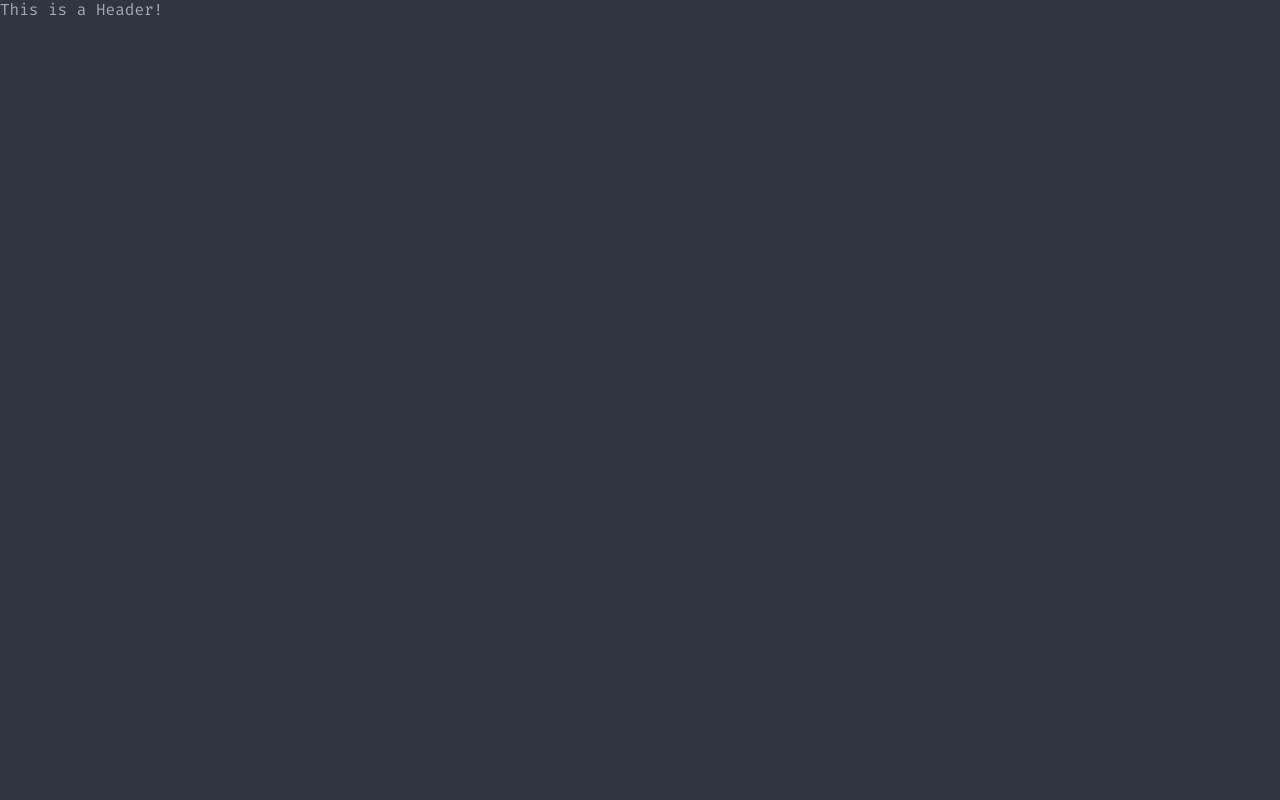
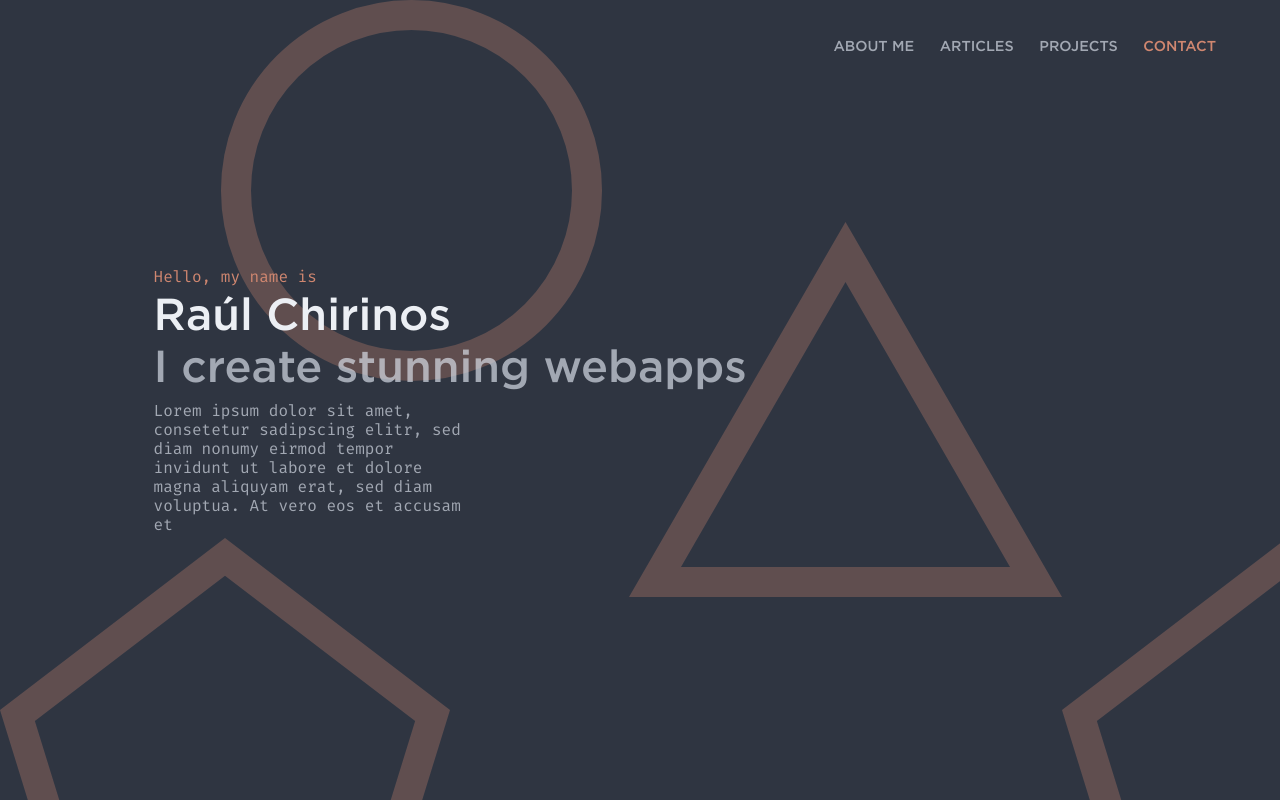
Before and after one commit to rjchirinos/portfoliov2, a React (Create React App) app: page / in a window 1280 px wide. Built offline with nearby package versions, Linux system fonts and the light colour scheme.

Commit message:
Add Navbar

```diff
--- a/src/App.scss
+++ b/src/App.scss
@@ -1,4 +1,5 @@
 * {
   margin: 0;
   padding: 0;
+  box-sizing: border-box;
 }
--- a/src/App.tsx
+++ b/src/App.tsx
@@ -1,7 +1,7 @@
-import React, { Fragment } from "react";
-import "./App.scss";
+import React, { Fragment } from 'react';
+import './App.scss';
 
-import Header from "./sections/Header";
+import Header from './sections/Header/Header';
 
 function App() {
   return (
--- /dev/null
+++ b/src/components/HeaderCont.tsx
@@ -0,0 +1,38 @@
+import React, { Fragment } from 'react';
+import styled from 'styled-components';
+
+const P = styled.p`
+  color: #d08770;
+  margin-bottom: 0.6rem;
+`;
+
+const Title = styled.h1`
+  margin-bottom: 0.6rem;
+  font-size: 2.8rem;
+`;
+
+const Subtitle = styled.h3`
+  margin-bottom: 0.6rem;
+  font-size: 2.8rem;
+  color: #d8dee9ad;
+`;
+
+const Description = styled.p`
+  width: 20%;
+  min-width: 310px;
+`;
+
+export default function HeaderCont(props: any) {
+  return (
+    <div>
+      <P>Hello, my name is</P>
+      <Title>Raúl Chirinos</Title>
+      <Subtitle>I create stunning webapps</Subtitle>
+      <Description>
+        Lorem ipsum dolor sit amet, consetetur sadipscing elitr, sed diam nonumy
+        eirmod tempor invidunt ut labore et dolore magna aliquyam erat, sed diam
+        voluptua. At vero eos et accusam et
+      </Description>
+    </div>
+  );
+}
--- /dev/null
+++ b/src/components/Navbar/MenuItem.tsx
@@ -0,0 +1,14 @@
+import React from 'react';
+import styled from 'styled-components';
+
+export default function MenuItem(props: any) {
+  const Item = styled.span`
+    text-transform: uppercase;
+    font-family: 'Gotham', sans-serif;
+    font-size: 0.9rem;
+    color: ${props.tint ? '#d08770' : '#d8dee9ad'};
+    margin-left: 1.6rem;
+    }
+  `;
+  return <Item>{props.children}</Item>;
+}
--- /dev/null
+++ b/src/components/Navbar/Navbar.tsx
@@ -0,0 +1,32 @@
+import React from 'react';
+import styled from 'styled-components';
+
+import MenuItem from './MenuItem';
+
+const Nav = styled.nav`
+  flex: 1;
+  direction: row;
+  justify-content: flex-end;
+  align-items: center;
+  width: 90%;
+  margin: auto;
+  padding-top: 2.5rem;
+`;
+const MenuList = styled.div`
+  display: flex;
+  flex-direction: row;
+  justify-content: flex-end;
+`;
+
+export default function Navbar() {
+  return (
+    <Nav>
+      <MenuList>
+        <MenuItem>About Me</MenuItem>
+        <MenuItem>Articles</MenuItem>
+        <MenuItem>Projects</MenuItem>
+        <MenuItem tint>Contact</MenuItem>
+      </MenuList>
+    </Nav>
+  );
+}
--- a/src/index.scss
+++ b/src/index.scss
@@ -6,6 +6,11 @@
 @font-face {
   font-family: 'Fira Mono';
   src: url('./assets/fonts/FiraMono-Regular.otf');
+}
+
+* {
+  margin: 0;
+  padding: 0;
 }
 
 $bg-color: #2f3541;
@@ -23,6 +28,7 @@ body {
   background-color: $bg-color;
   color: $second-white;
   font-family: 'Fira Mono', monospace;
+  width: 100%;
 }
 
 h1,
@@ -34,6 +40,7 @@ h6 {
   color: $white;
   font-family: 'Gotham', sans-serif;
   font-weight: normal;
+  display: table;
 }
 
 .tint-text {
--- a/src/sections/Header.tsx
+++ /dev/null
@@ -1,9 +0,0 @@
-import React, { Fragment } from "react";
-
-export default function Header() {
-  return (
-    <Fragment>
-      <p>This is a Header!</p>
-    </Fragment>
-  );
-}
--- /dev/null
+++ b/src/sections/Header/Header.scss
@@ -0,0 +1,12 @@
+.header {
+  width: 100%;
+  height: 100vh;
+}
+
+.header_container {
+  position: absolute;
+  top: 50vh;
+  transform: translateY(-50%);
+  margin-left: 12%;
+  width: auto;
+}
--- /dev/null
+++ b/src/sections/Header/Header.tsx
@@ -0,0 +1,18 @@
+import React, { Fragment } from 'react';
+import './Header.scss';
+
+import Navbar from '../../components/Navbar/Navbar';
+import HeaderCont from '../../components/HeaderCont';
+import BgShapes from '../../assets/img/header-bg.svg';
+
+export default function Header() {
+  return (
+    <section style={{ backgroundImage: `url(${BgShapes})` }} className="header">
+      <Navbar />
+      <div className="header_container">
+        <HeaderCont />
+      </div>
+      {/* <img src={BgShapes} /> */}
+    </section>
+  );
+}
```
Also changed, not shown: src/assets/img/header-bg.svg (added).
